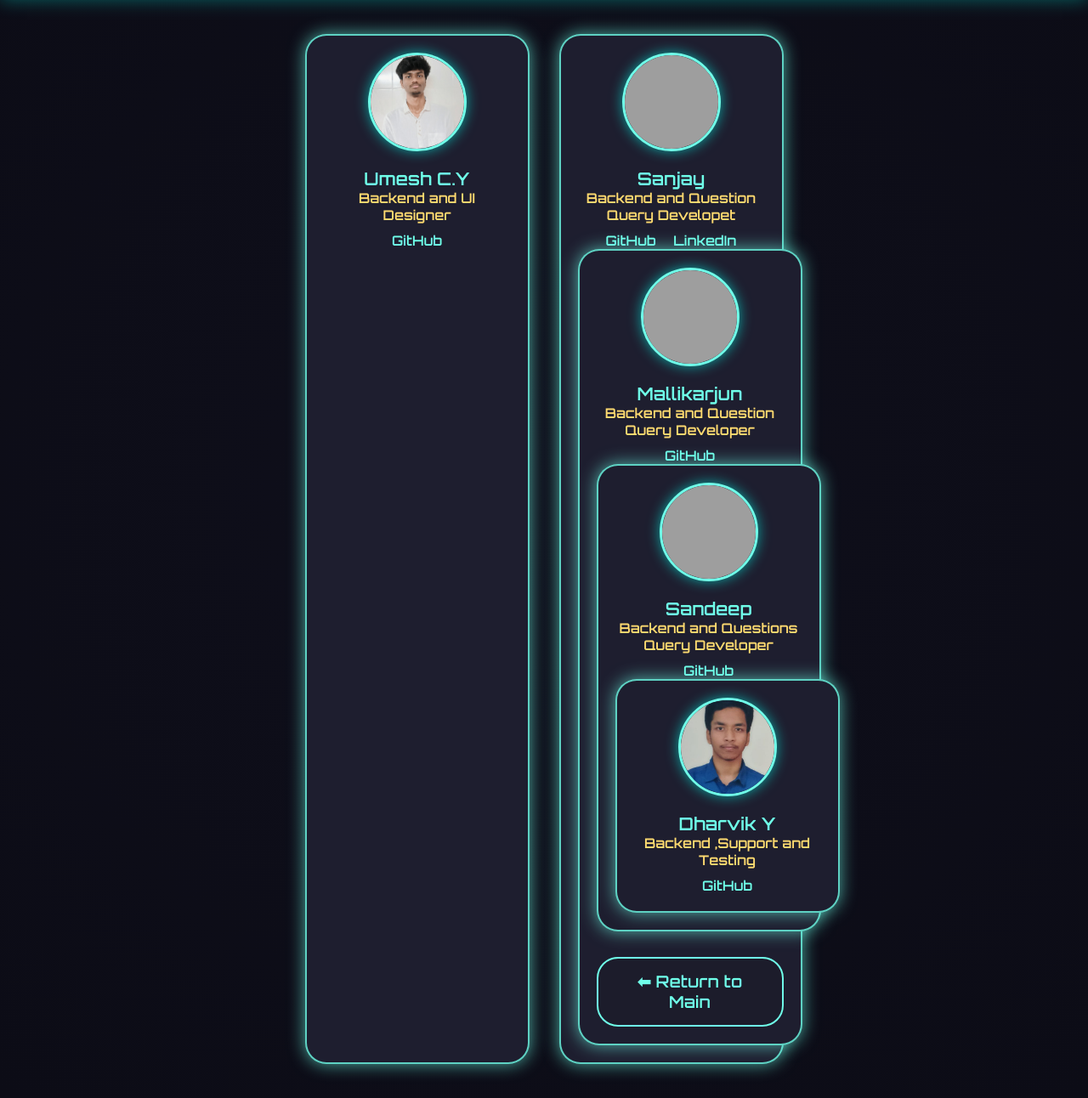
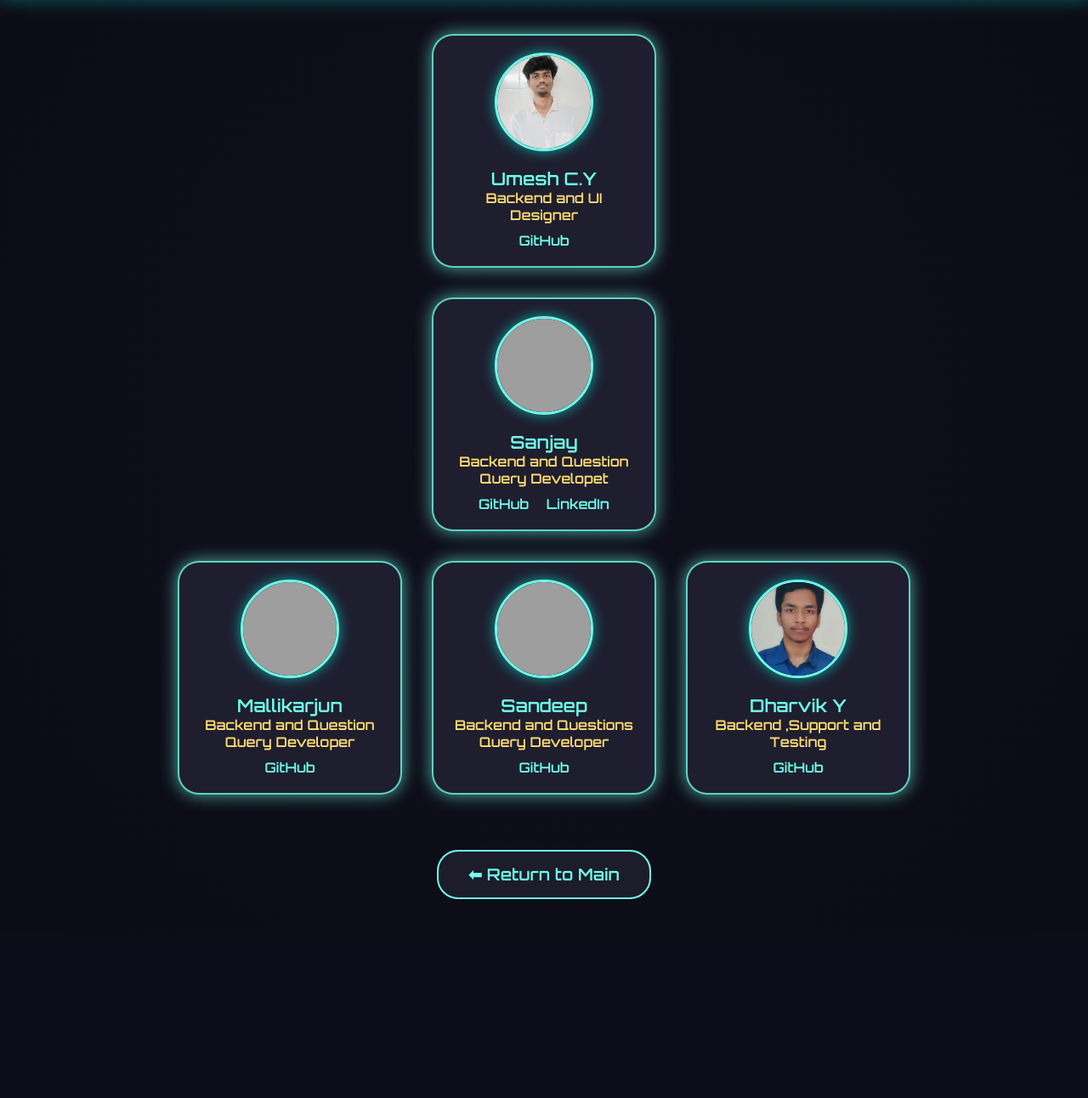
Before and after one commit to umeshyenugula/CSIR1, a Flask app: page /credits in a window 1280 px wide. Shown: the part 142-1434 px from the top of the page at 85% size. After the commit the page ends 1200 px from the top, so only its background shows below. Run offline with Flask 3, Linux system fonts and the light colour scheme; grey boxes are pictures that could not be loaded.

Commit message:
Update credits.html

```diff
--- a/templates/credits.html
+++ b/templates/credits.html
@@ -121,6 +121,7 @@
           <a href="https://github.com/umeshyenugula" target="_blank">GitHub</a>
         </div>
       </div>
+      <div class="credits-container">
       <div class="credit-card">
         <img src="{{ url_for('static', filename='images/sanjay.jpg') }}" alt="Designer">
         <div class="credit-name">Sanjay</div>
@@ -129,6 +130,8 @@
           <a href="https://github.com/" target="_blank">GitHub</a>
           <a href="https://linkedin.com/" target="_blank">LinkedIn</a>
         </div>
+      </div>
+      <div class="credits-container">
         <div class="credit-card">
         <img src="{{ url_for('static', filename='images/x.jpg') }}" alt="Designer">
         <div class="credit-name">Mallikarjun</div>
@@ -136,6 +139,8 @@
         <div class="credit-links">
           <a href="https://github.com/umeshyenugula" target="_blank">GitHub</a>
         </div>
+        </div>
+        <div class="credits-container">
           <div class="credit-card">
         <img src="{{ url_for('static', filename='images/y.jpg') }}" alt="Designer">
         <div class="credit-name">Sandeep</div>
@@ -143,6 +148,8 @@
         <div class="credit-links">
           <a href="https://github.com/umeshyenugula" target="_blank">GitHub</a>
         </div>
+          </div>
+          <div class="credits-container">
             <div class="credit-card">
         <img src="{{ url_for('static', filename='images/dharvik.jpg') }}" alt="Designer">
         <div class="credit-name">Dharvik Y</div>
@@ -151,6 +158,7 @@
           <a href="https://github.com/umeshyenugula" target="_blank">GitHub</a>
         </div>
       </div>
+          </div>
     </div>
 
     <!-- Back button -->
```
